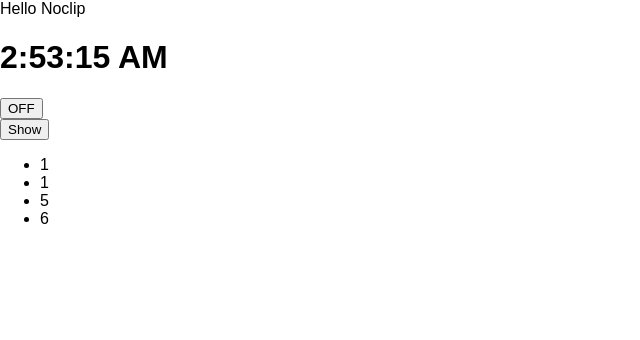
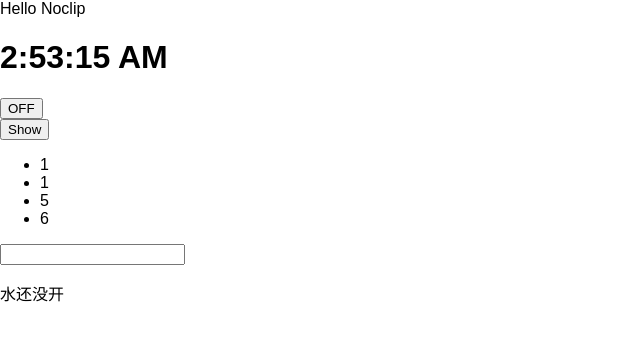
Before and after one commit to honwenle/react-todos, a React (Create React App) app: page / in a window 1280 px wide. Shown: the top 340 px of the page, without its empty margins (0-640 px from the left). Built offline with nearby package versions, Linux system fonts and the light colour scheme.

Commit message:
测量水温

```diff
--- a/src/App.js
+++ b/src/App.js
@@ -11,8 +11,40 @@ class App extends Component {
         <Toggle />
         <ShowOne show={true} />
         <NumberList list={[1,1,5,6]} />
+        <WaterThermometer />
       </div>
     );
+  }
+}
+
+class WaterThermometer extends Component {
+  constructor(props) {
+    super(props);
+    this.state = {
+      temp: ''
+    };
+    this.handleInputTemp = this.handleInputTemp.bind(this);
+  }
+  handleInputTemp(e) {
+    this.setState({
+      temp: e.target.value
+    });
+  }
+  render() {
+    const temp =  this.state.temp;
+    return (
+      <div>
+        <input type="text" value={temp} onChange={this.handleInputTemp} />
+        <BoilingVerdict celsius={temp} />
+      </div>
+    );
+  }
+}
+function BoilingVerdict (props) {
+  if (props.celsius >= 100) {
+    return <p>沸腾了</p>
+  } else {
+    return <p>水还没开</p>
   }
 }
 
```
